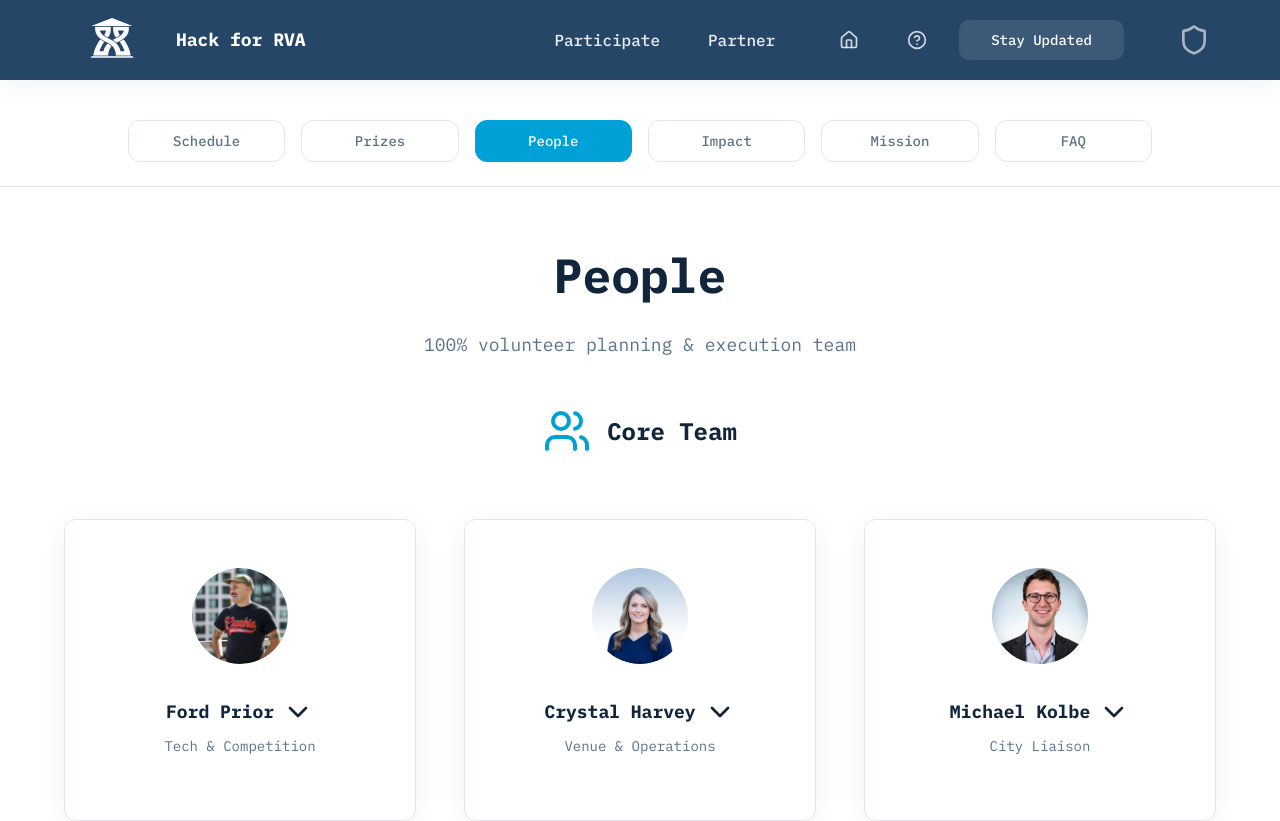
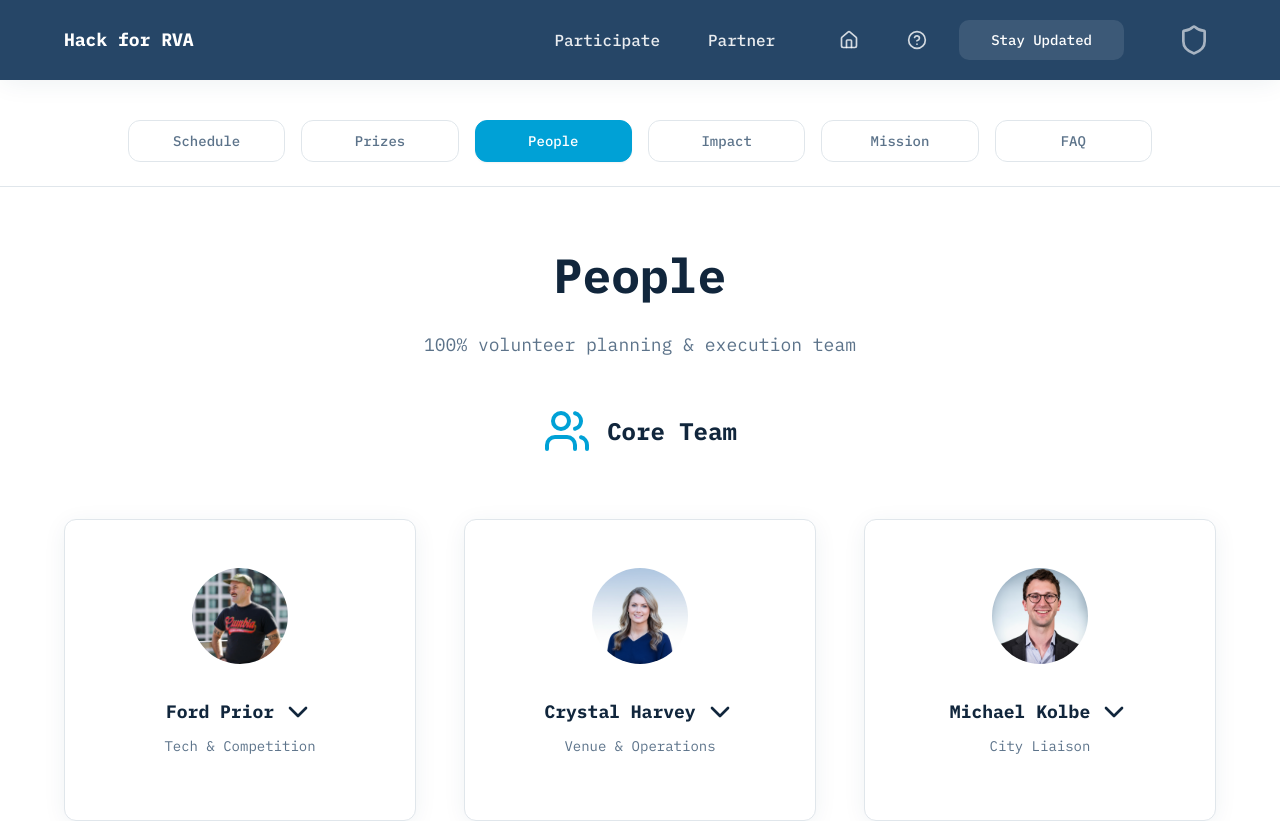
Before and after one commit to hack4rva/rvahacks, a React (Vite) app: page /about#people in a window 1280 px wide. Shown: the top 821 px of the page. Built offline with nearby package versions, Linux system fonts and the light colour scheme.

Commit message:
style(nav): remove icon from top navigation

```diff
--- a/src/components/Navigation.tsx
+++ b/src/components/Navigation.tsx
@@ -1,6 +1,5 @@
 import { useState, useEffect } from "react";
 import { Menu, X, Shield, LogOut, Home, HelpCircle } from "lucide-react";
-import hackRvaIcon from "@/assets/hack-rva-icon.png";
 import { Button } from "@/components/ui/button";
 import {
   DropdownMenu,
@@ -54,9 +53,8 @@ export const Navigation = ({ onCTAClick }: NavigationProps) => {
       <div className="container mx-auto px-4 sm:px-6 lg:px-8">
         <div className="flex items-center justify-between h-16 md:h-20">
           {/* Logo/Brand */}
-          <Link to="/" className="flex items-center gap-2 font-bold text-lg transition-smooth text-white hover:text-white/80">
-            <img src={hackRvaIcon} alt="Hack for RVA" className="h-8 w-auto" />
-            <span>Hack for RVA</span>
+          <Link to="/" className="font-bold text-lg transition-smooth text-white hover:text-white/80">
+            Hack for RVA
           </Link>
 
           {/* Desktop Navigation */}
```
